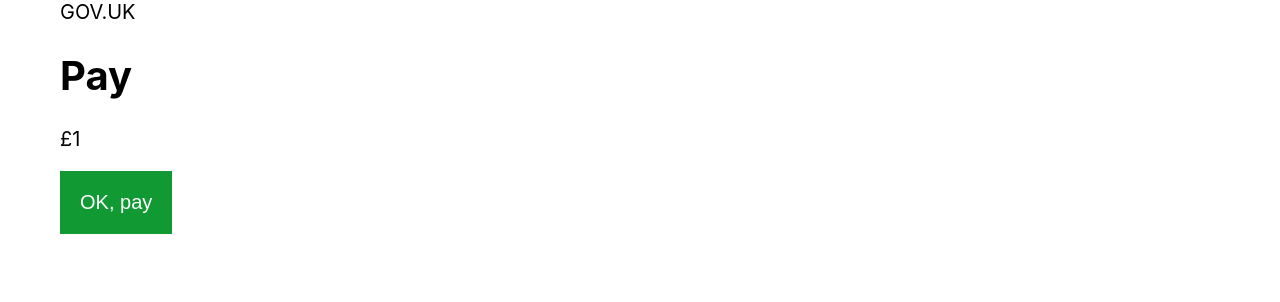
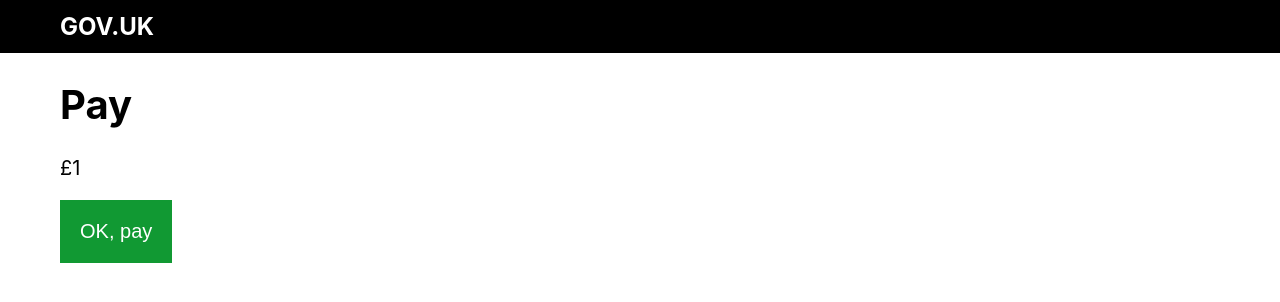
Before and after one commit to alphagov/pay-transaction-grouping-prototype, a Flask app: page /pay/1 in a window 1280 px wide. Shown: the top 302 px of the page. Run offline with Flask 2, Linux system fonts and the light colour scheme; parts of the project's set-up code (start-up, migrations or seed data) failed here and were passed over.

Commit message:
Make public pages more GOV.UK feeling

```diff
--- a/application.py
+++ b/application.py
@@ -80,7 +80,7 @@ def create_payment_link():
     )
 
 
-@app.route("/pay/<ammount>", methods=['GET', 'POST'])
+@app.route("/pay/<int:ammount>", methods=['GET', 'POST'])
 def payment_link(ammount):
     if request.method == 'POST':
         insert = sqlalchemy.insert(transactions_table).values(
@@ -92,16 +92,16 @@ def payment_link(ammount):
             }),
         )
         session.execute(insert)
-        return redirect(url_for('confirmation'))
+        return redirect(url_for('confirmation', ammount=ammount))
     return render_template(
         "pay.html",
         ammount=ammount,
     )
 
 
-@app.route("/confirmation", methods=['GET', 'POST'])
-def confirmation():
-    return render_template("confirmation.html")
+@app.route("/confirmation/<int:ammount>", methods=['GET', 'POST'])
+def confirmation(ammount):
+    return render_template("confirmation.html", ammount=ammount)
 
 
 def _get_rich_transactions():
--- a/static/main.css
+++ b/static/main.css
@@ -82,6 +82,25 @@ h2 {
   background: white;
 }
 
+.fix-at-bottom {
+  position: fixed;
+  bottom: 0;
+  left: 0;
+  padding: 1em 3em;
+  background: white;
+}
+
 details {
   margin-top: 3em;
 }
+
+.govuk {
+  text-transform: uppercase;
+  color: white;
+  background: black;
+  margin-left: -3em;
+  margin-right: -3em;
+  padding: 0.5em 3em;
+  font-size: 24px;
+  font-weight: bold;
+}
--- a/templates/confirmation.html
+++ b/templates/confirmation.html
@@ -3,9 +3,9 @@
 {% block content %}
 
 <p>
-  You have paid for a thing
+  You have paid £{{ ammount }}
 </p>
-<p>
+<div class="fix-at-bottom">
   <a href="/reports">Back to admin…</a>
-</p>
+</div>
 {% endblock %}
```
